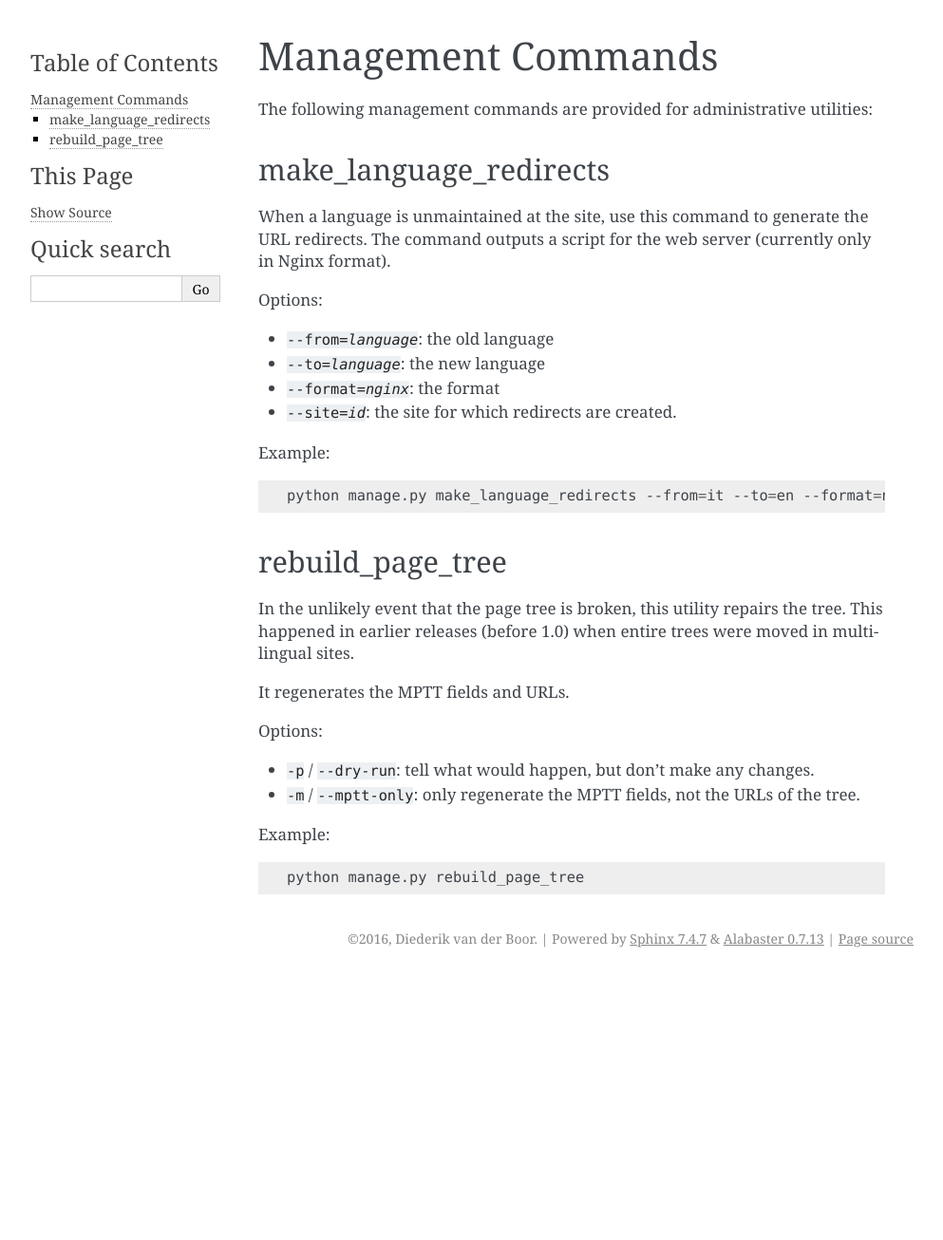
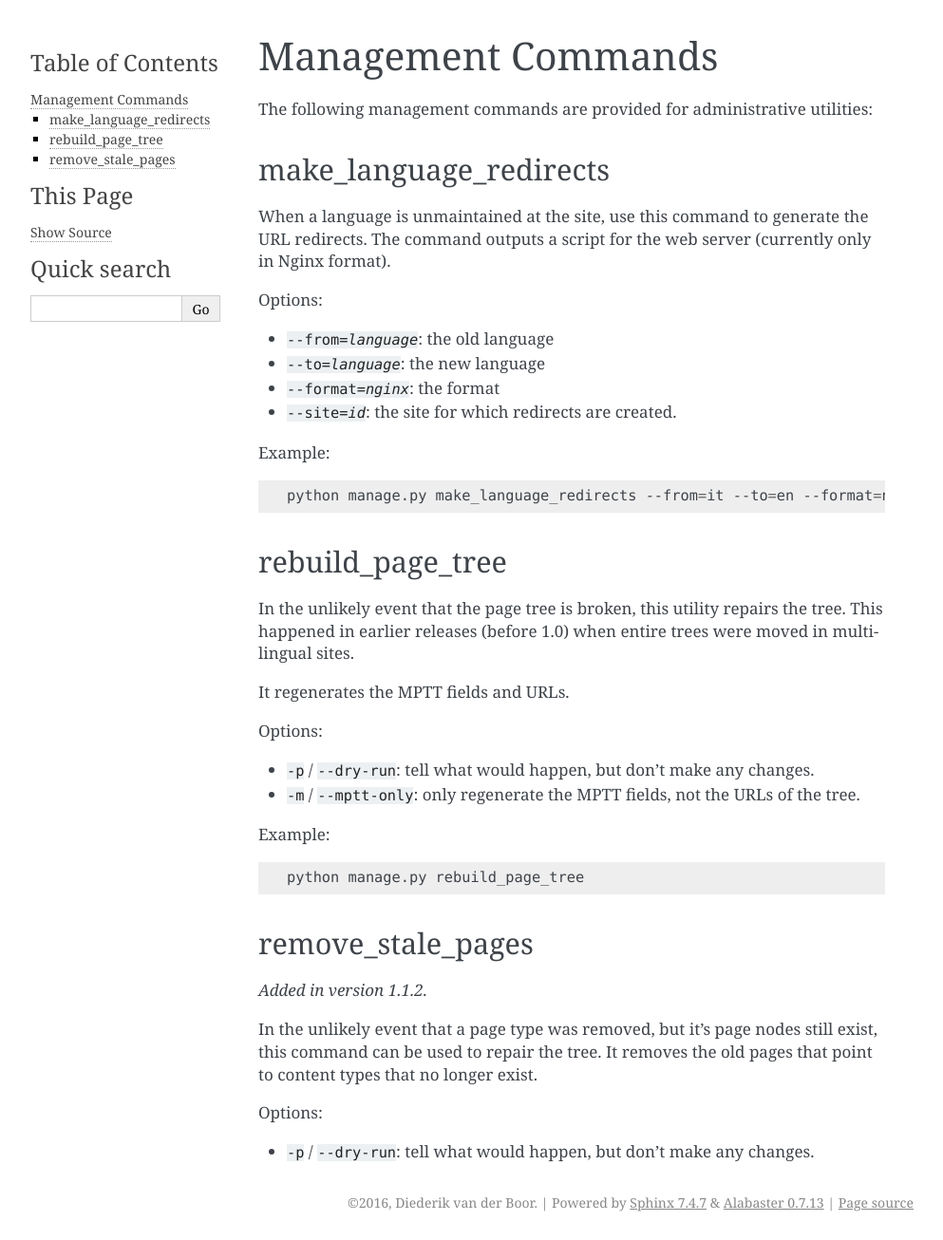
Before and after one commit to django-fluent/django-fluent-pages, a Sphinx documentation site: the page built from docs/management.rst, in a window 1280 px wide. Shown: the whole page at 95% size, without its empty margins (148-1141 px from the left). Built offline with Sphinx 7.4.7, drawn with Linux system fonts in a browser that asks for light colours; before the commit the page ends 1028 px from its top, so only the background shows below that.

Commit message:
docs: mention remove_stale_pages

```diff
--- a/docs/management.rst
+++ b/docs/management.rst
@@ -43,3 +43,17 @@ Example:
 .. code-block:: bash
 
     python manage.py rebuild_page_tree
+
+
+remove_stale_pages
+------------------
+
+.. versionadded:: 1.1.2
+
+In the unlikely event that a page type was removed, but it's page nodes still exist,
+this command can be used to repair the tree. It removes the old pages that point to
+content types that no longer exist.
+
+Options:
+
+* ``-p`` / ``--dry-run``: tell what would happen, but don't make any changes.
```
